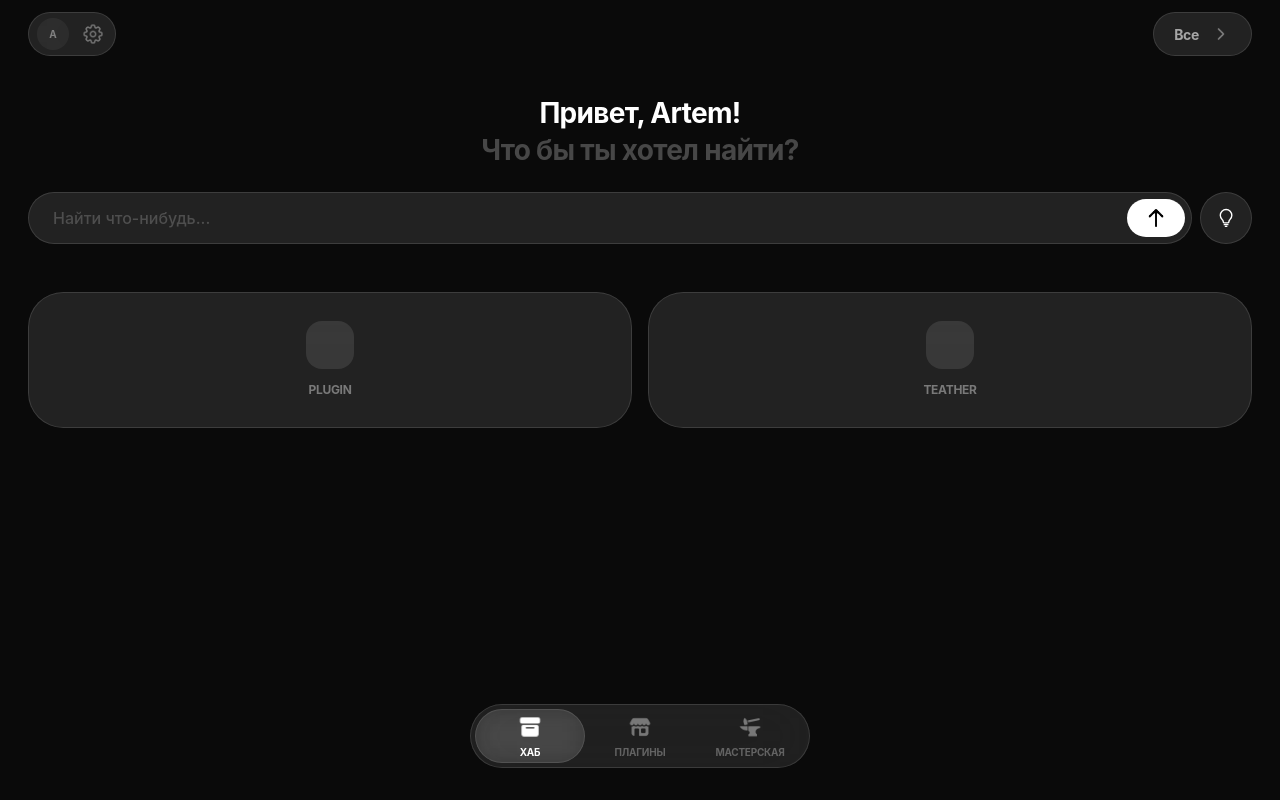
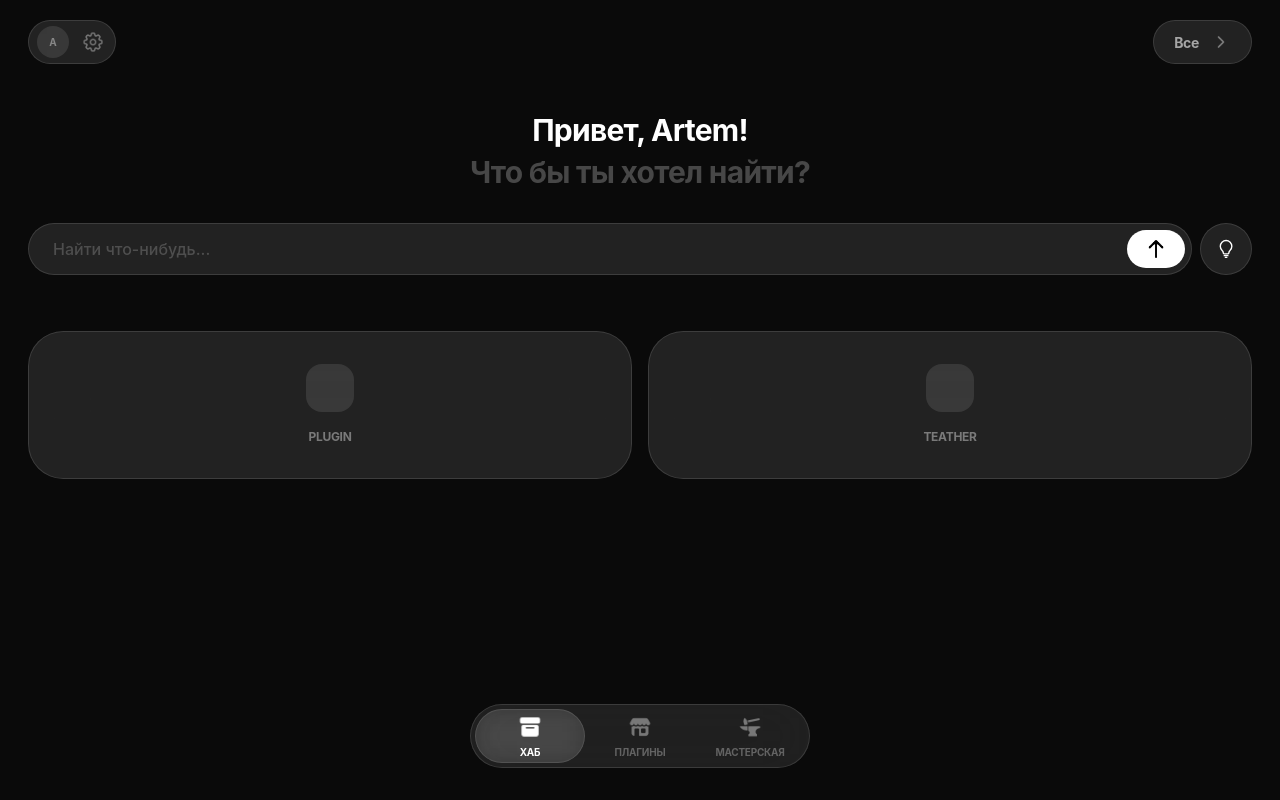
Before and after one commit to fugu70539/PluginBox, a Next.js app: page / in a window 1280 px wide. Built offline with nearby package versions, Linux system fonts and the light colour scheme.

Commit message:
Update Hub.tsx

```diff
--- a/src/components/views/Hub.tsx
+++ b/src/components/views/Hub.tsx
@@ -28,10 +28,10 @@ export default function Hub() {
   };
 
   return (
-    <div className="w-full font-display">
-      <header className="fixed top-0 left-0 right-0 z-50 h-16 flex items-start justify-between px-7 pt-3 pointer-events-none">
+    <div className="w-full font-display min-h-screen bg-[#0a0a0a]">
+      <header className="fixed top-0 left-0 right-0 z-50 h-20 flex items-start justify-between px-7 pt-5 pointer-events-none">
         <div className="mt-glass h-11 w-22 rounded-full flex items-center justify-between px-1.5 pointer-events-auto">
-          <div className="size-8 rounded-full flex items-center justify-center overflow-hidden bg-white/5 ml-0.5">
+          <div className="size-8 rounded-full flex items-center justify-center overflow-hidden bg-white/10 ml-0.5">
             {userPhoto ? (
               <img src={userPhoto} alt="User" className="size-full rounded-full object-cover" />
             ) : (
@@ -65,8 +65,8 @@ export default function Hub() {
                 initial={{ opacity: 0, scale: 0.9, y: -20 }}
                 animate={{ opacity: 1, scale: 1, y: 8 }}
                 exit={{ opacity: 0, scale: 0.9, y: -20 }}
-                transition={{ type: "spring", stiffness: 300, damping: 25 }}
-                className="mt-glass absolute top-full right-0 w-44 rounded-[28px] p-1.5 z-50 shadow-2xl overflow-hidden"
+                transition={{ type: "spring", stiffness: 350, damping: 28 }}
+                className="mt-glass absolute top-full right-0 w-44 rounded-[28px] p-1.5 z-50 shadow-2xl"
               >
                 <div className="flex flex-col gap-1">
                   {filterOptions.map((option) => (
@@ -78,7 +78,7 @@ export default function Hub() {
                       {activeFilter === option && (
                         <motion.div
                           layoutId="filter-bg"
-                          className="absolute inset-0 bg-white/10 backdrop-blur-md rounded-[20px] z-0 border border-white/5"
+                          className="absolute inset-0 bg-white/15 backdrop-blur-xl rounded-[20px] z-0 border border-white/10"
                         />
                       )}
                       <span className={`relative z-10 text-[14px] font-bold tracking-tight transition-colors duration-200 ${
@@ -95,27 +95,39 @@ export default function Hub() {
         </div>
       </header>
 
-      <main className="relative z-10 px-7 pt-24 flex flex-col items-center">
-        <header className="w-full flex flex-col items-center justify-center text-center mb-6 gap-y-0.5">
-          <motion.h1 className="text-[28px] font-bold tracking-tight text-white leading-tight">
+      <main className="relative z-10 px-7 pt-28 flex flex-col items-center">
+        <header className="w-full flex flex-col items-center justify-center text-center mb-8 gap-y-1">
+          <motion.h1
+            initial={{ opacity: 0, y: 10 }} animate={{ opacity: 1, y: 0 }}
+            className="text-[30px] font-bold tracking-tight text-white leading-tight"
+          >
             Привет, {userName}!
           </motion.h1>
-          <motion.h2 className="text-[28px] font-bold tracking-tight text-white/25 leading-tight">
+          <motion.h2
+            initial={{ opacity: 0, y: 10 }} animate={{ opacity: 1, y: 0 }} transition={{ delay: 0.1 }}
+            className="text-[30px] font-bold tracking-tight text-white/25 leading-tight"
+          >
             Что бы ты хотел найти?
           </motion.h2>
         </header>
 
         <SearchInput />
 
-        <div className="mt-12 w-full grid grid-cols-2 gap-4">
-          <div className="mt-glass rounded-[2.2rem] p-6 flex flex-col items-center py-7">
-             <div className="w-12 h-12 bg-white/10 rounded-2xl mb-3" />
+        <div className="mt-14 w-full grid grid-cols-2 gap-4">
+          <motion.div
+            whileTap={{ scale: 0.97 }} initial={{ opacity: 0, y: 20 }} animate={{ opacity: 1, y: 0 }} transition={{ delay: 0.2 }}
+            className="mt-glass rounded-[2.2rem] p-6 flex flex-col items-center py-8"
+          >
+             <div className="w-12 h-12 bg-white/10 rounded-2xl mb-4" />
              <span className="text-[12px] font-bold tracking-tight text-white/40 uppercase">Plugin</span>
-          </div>
-          <div className="mt-glass rounded-[2.2rem] p-6 flex flex-col items-center py-7">
-             <div className="w-12 h-12 bg-white/10 rounded-2xl mb-3" />
+          </motion.div>
+          <motion.div
+            whileTap={{ scale: 0.97 }} initial={{ opacity: 0, y: 20 }} animate={{ opacity: 1, y: 0 }} transition={{ delay: 0.3 }}
+            className="mt-glass rounded-[2.2rem] p-6 flex flex-col items-center py-8"
+          >
+             <div className="w-12 h-12 bg-white/10 rounded-2xl mb-4" />
              <span className="text-[12px] font-bold tracking-tight text-white/40 uppercase">Teather</span>
-          </div>
+          </motion.div>
         </div>
       </main>
     </div>
```
